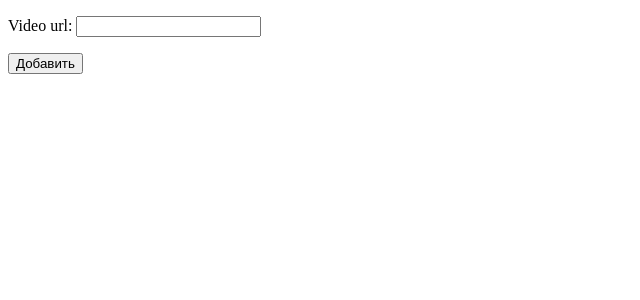
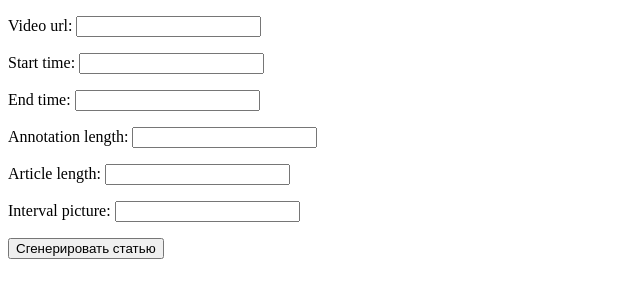
Before and after one commit to LYAKAKOY/YouText, a Django app: page /generator/ in a window 1280 px wide. Shown: the top 300 px of the page, without its empty margins (0-640 px from the left). Run offline with Django 4.2, Linux system fonts and the light colour scheme.

Commit message:
Дополнение формы

```diff
--- a/web_app/article_generator/forms.py
+++ b/web_app/article_generator/forms.py
@@ -3,6 +3,11 @@ from django import forms
 
 class VideoUrlForm(forms.Form):
     video_url = forms.CharField(max_length=100, widget=forms.URLInput(attrs={'class': 'main__input'}))
+    start_time = forms.TimeField(widget=forms.TimeInput(attrs={'class': 'main__input'}), required=False)
+    end_time = forms.TimeField(widget=forms.TimeInput(attrs={'class': 'main__input'}), required=False)
+    annotation_length = forms.IntegerField(widget=forms.NumberInput(attrs={'class': 'main__input'}), required=False)
+    article_length = forms.IntegerField(widget=forms.NumberInput(attrs={'class': 'main__input'}), required=False)
+    interval_picture = forms.IntegerField(widget=forms.NumberInput(attrs={'class': 'main__input'}), required=False)
 
     class Meta:
-        fields = ['video_url']
+        fields = '__all__'
--- a/web_app/article_generator/templates/article_generator/html/greet_page.html
+++ b/web_app/article_generator/templates/article_generator/html/greet_page.html
@@ -8,7 +8,7 @@
 <form action="{% url 'generator' %}" method="post">
     {% csrf_token %}
     {{ form.as_p }}
-    <button type="submit">Добавить</button>
+    <button type="submit">Сгенерировать статью</button>
 </form>
 </body>
 </html>
```
